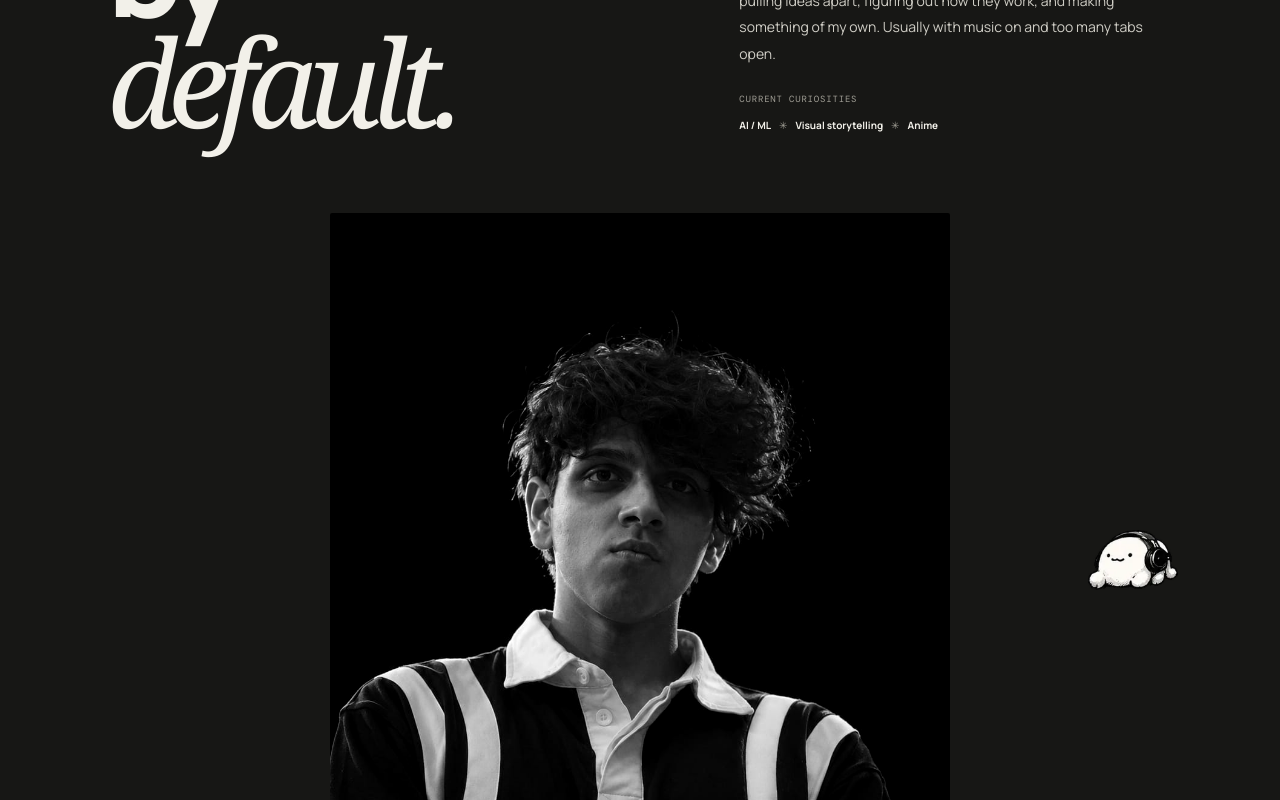
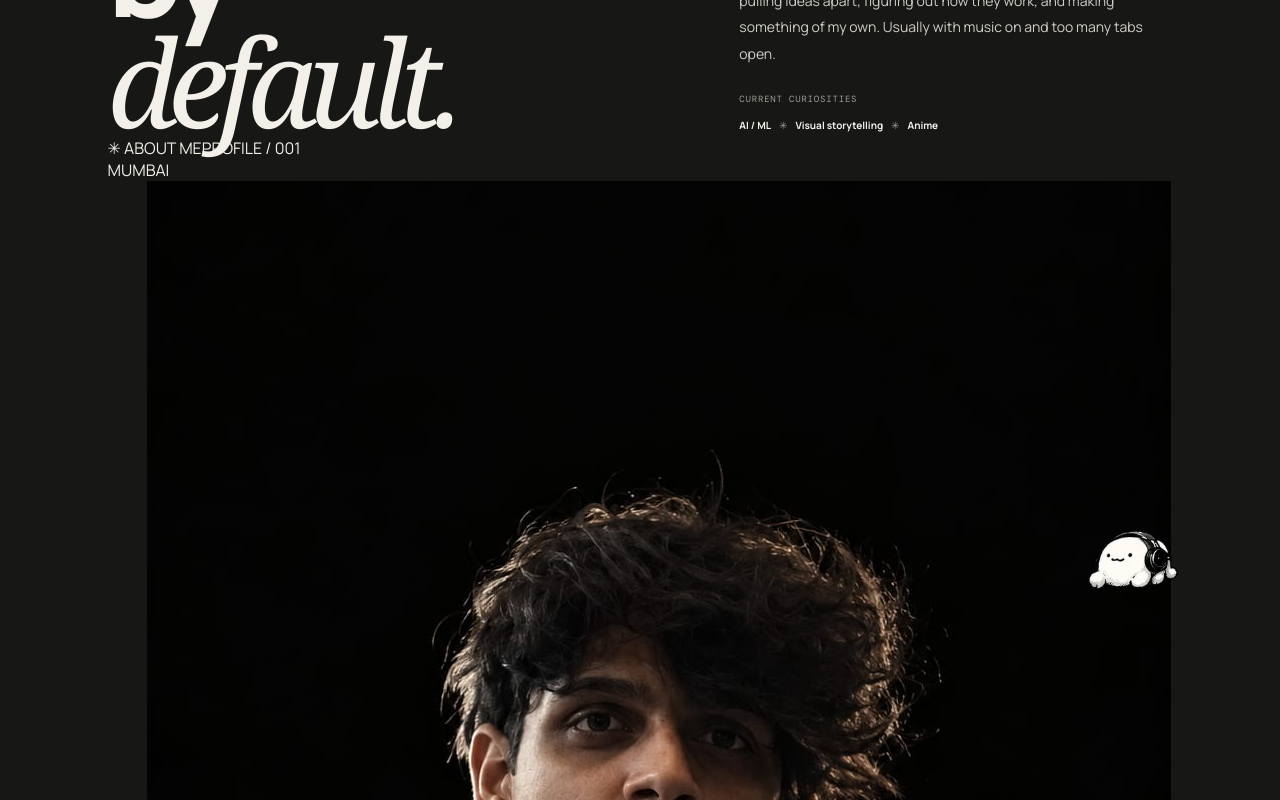
Before and after one commit to shayan-wasLazy/Portfolio_website, a React (Vite) app: page / in a window 1280 px wide. Shown: the part 1220-2020 px from the top of the page. Built offline with nearby package versions, Linux system fonts and the light colour scheme.

Commit message:
Redesign homepage portrait as editorial profile poster

```diff
--- a/src/App.tsx
+++ b/src/App.tsx
@@ -184,7 +184,25 @@ function LoFiCursor() {
 
 function SectionLabel({ left, right }: { left: string; right: string }) { return <div className="section-label"><span>{left}</span><span>{right}</span></div>; }
 function HomePage() {
-  return <><Hero /><section id="content" className="intro section-shell"><SectionLabel left="HOME / 001" right="MUMBAI, INDIA" /><div className="intro-grid"><h1 className="curious-heading"><HoverAnimal folder="sleepy_cat" className="inline-sleepy-cat" label="Sleeping cat" />Curious by<br /><em>default.</em></h1><div className="intro-copy"><p className="intro-lead">I’m Shayan — a data science student who likes building things that sit somewhere between logic and feeling.</p><p>From machine learning experiments to motion graphics, I enjoy pulling ideas apart, figuring out how they work, and making something of my own. Usually with music on and too many tabs open.</p><div className="interest-line"><span>CURRENT CURIOSITIES</span><b>AI / ML</b><i>✳</i><b>Visual storytelling</b><i>✳</i><b>Anime</b></div></div></div><figure className="intro-portrait"><img src={`${import.meta.env.BASE_URL}assets/shayan-portrait.jpg`} alt="Shayan Mandrekar, portrait in black and white" loading="lazy" /><figcaption><span>SHAYAN MANDREKAR</span><span>CREATIVE / TECHNICAL</span></figcaption></figure>
+  return <><Hero /><section id="content" className="intro section-shell"><SectionLabel left="HOME / 001" right="MUMBAI, INDIA" /><div className="intro-grid"><h1 className="curious-heading"><HoverAnimal folder="sleepy_cat" className="inline-sleepy-cat" label="Sleeping cat" />Curious by<br /><em>default.</em></h1><div className="intro-copy"><p className="intro-lead">I’m Shayan — a data science student who likes building things that sit somewhere between logic and feeling.</p><p>From machine learning experiments to motion graphics, I enjoy pulling ideas apart, figuring out how they work, and making something of my own. Usually with music on and too many tabs open.</p><div className="interest-line"><span>CURRENT CURIOSITIES</span><b>AI / ML</b><i>✳</i><b>Visual storytelling</b><i>✳</i><b>Anime</b></div></div></div><section className="about-poster" aria-label="About Shayan Mandrekar">
+    <div className="about-poster-top"><span>✳ ABOUT ME</span><span>PROFILE / 001</span></div>
+    <div className="about-poster-body">
+      <div className="about-poster-photo">
+        <span className="about-photo-stamp">MUMBAI<br />INDIA</span>
+        <img src={`${import.meta.env.BASE_URL}assets/shayan-portrait.jpg`} alt="Shayan Mandrekar in a dramatic black and white portrait" loading="lazy" />
+        <span className="about-photo-caption">SHAYAN MANDREKAR · 2026</span>
+      </div>
+      <div className="about-poster-copy">
+        <span className="about-poster-kicker">DESIGNER × DEVELOPER</span>
+        <h2>HI<span>!!</span></h2>
+        <p className="about-poster-lead">I’m Shayan — a data science student with one foot in logic and the other in visual storytelling.</p>
+        <p>I build machine learning experiments, code useful things, and create motion graphics and visual identities. I like work that feels considered, a little unexpected, and unmistakably human.</p>
+        <div className="about-poster-mark" aria-hidden="true">✳</div>
+        <div className="about-poster-facts"><span>01 / AI & MACHINE LEARNING</span><span>02 / MOTION & GRAPHIC DESIGN</span><span>03 / ALWAYS EXPERIMENTING</span></div>
+      </div>
+    </div>
+    <div className="about-poster-bottom"><span>CURIOUS BY DEFAULT.</span><span>CREATIVE / TECHNICAL</span><span>MMXXVI</span></div>
+  </section>
   <div className="home-contact"><HoverAnimal folder="headphone_blob_frames" className="inline-headphone-blob" label="Headphone creature" /><div><span className="eyebrow"><Mail size={14} /> CONTACT / SOCIALS</span><h2>Say <em>hello.</em></h2><p>Have an interesting idea, a project to build, or something good to recommend? Let’s connect.</p></div><div className="social-links">
   <a href="https://github.com/shayan-wasLazy" target="_blank" rel="noreferrer"><Github size={18} /><span>GitHub</span><small>CODE & EXPERIMENTS</small><ArrowUpRight size={17} /></a>
   <a href="https://www.linkedin.com/" target="_blank" rel="noreferrer"><Linkedin size={18} /><span>LinkedIn</span><small>PROFESSIONAL</small><ArrowUpRight size={17} /></a>
```
